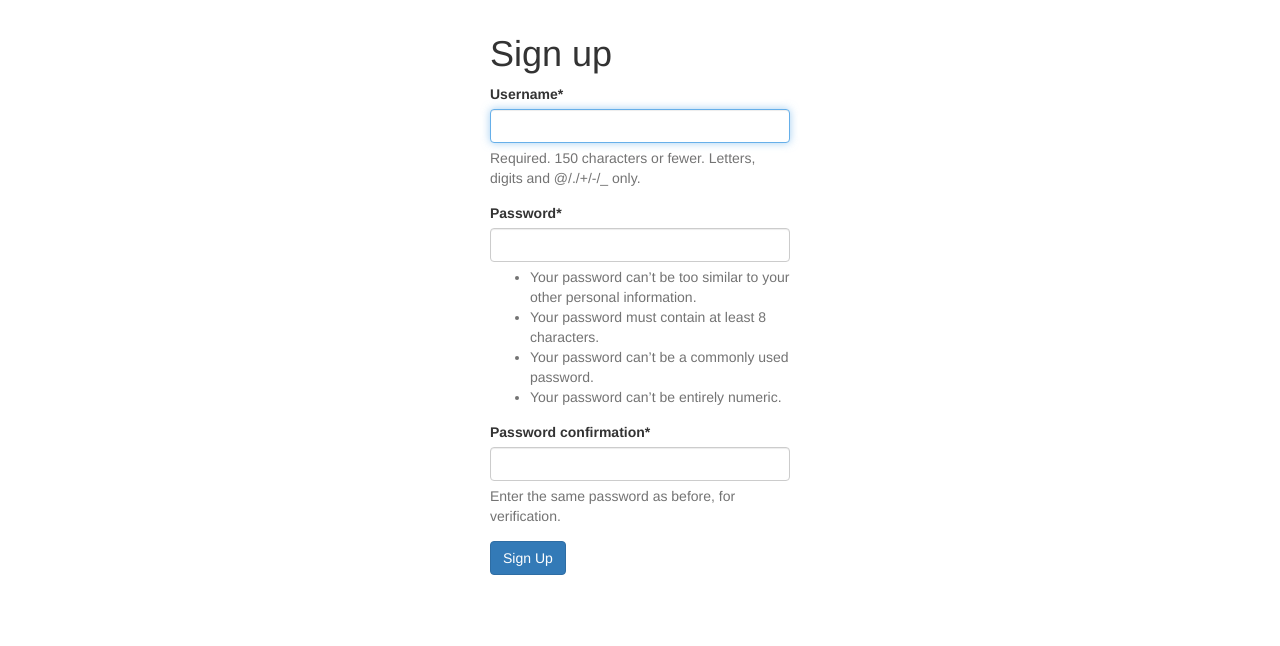
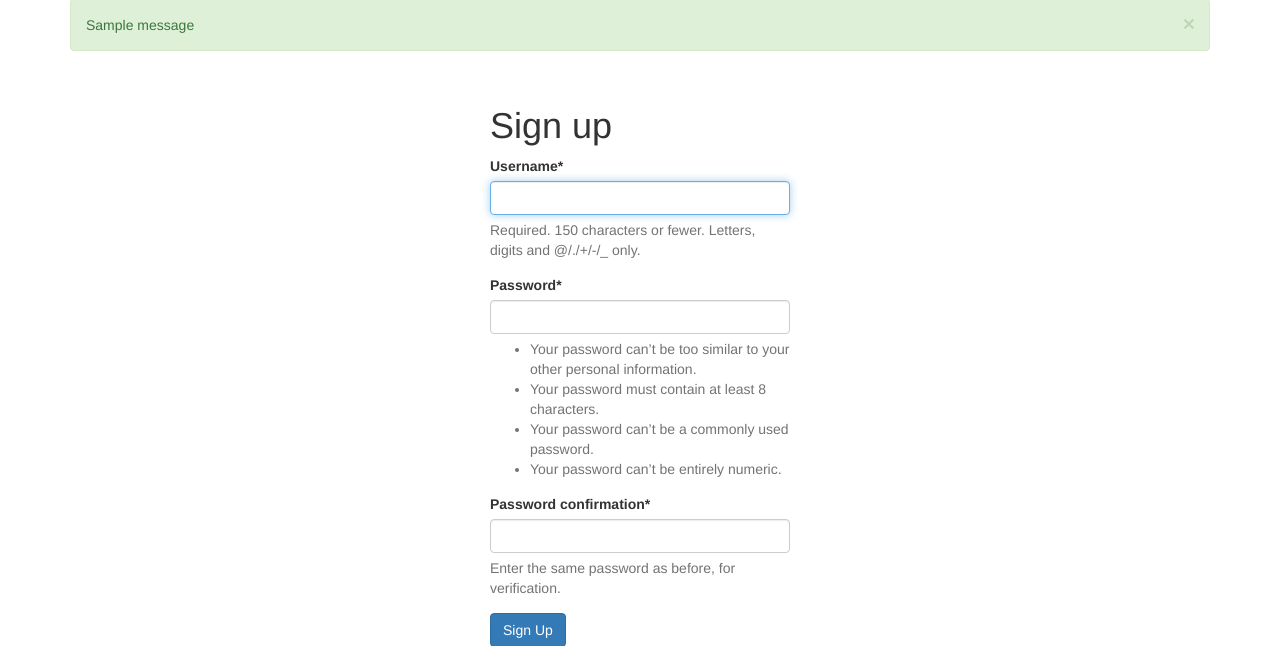
Before and after one commit to theghost7771/todolist, a Django app: page /accounts/register/ in a window 1280 px wide. Shown: the part 51-697 px from the top of the page. Run offline with Django 3.2, Linux system fonts and the light colour scheme; tables that the repository leaves empty hold one stand-in row (values such as "Sample post"); one stand-in notice (Sample message) is shown; some libraries are stand-ins or nearby versions.

Commit message:
add html messages, improve texts, move todolistview(code beaty), close #1

```diff
--- a/todolist/templates/base.html
+++ b/todolist/templates/base.html
@@ -55,6 +55,12 @@
         </div>
       </nav>
     <div class="container">
+    {% for message in messages %}
+        <div class="alert alert{% if message.tags %}-{{ message.tags }}{% endif %} alert-dismissible" role="alert">
+          <button type="button" class="close" data-dismiss="alert" aria-label="Close"><span aria-hidden="true">&times;</span></button>
+          {{ message }}
+        </div>
+    {% endfor %}
     {% block content %}
       <div class="starter-template">
         <h1>Bootstrap starter template</h1>
```
Also changed, not shown: todolist/todo/views.py (+13 -12 lines).
